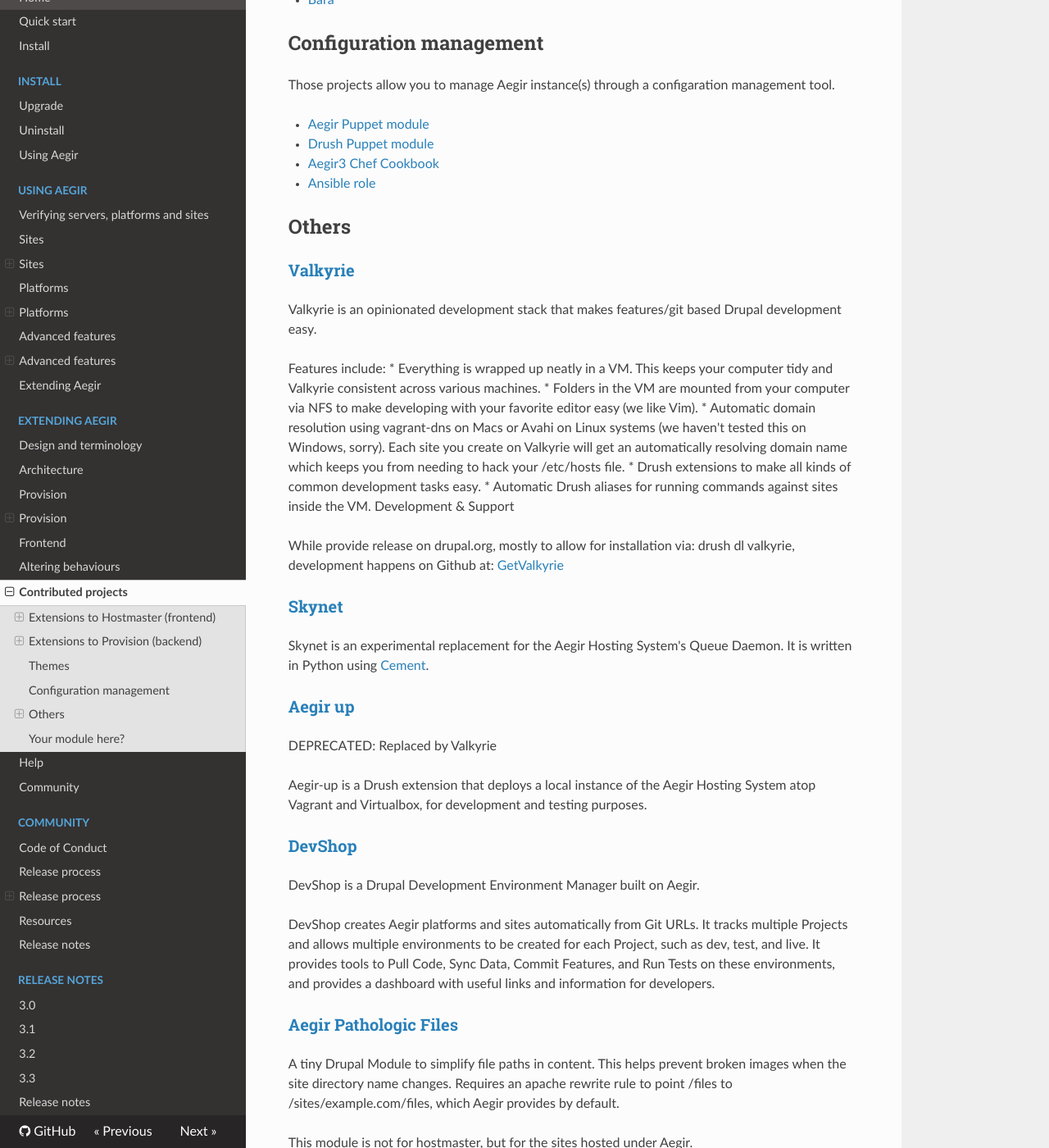
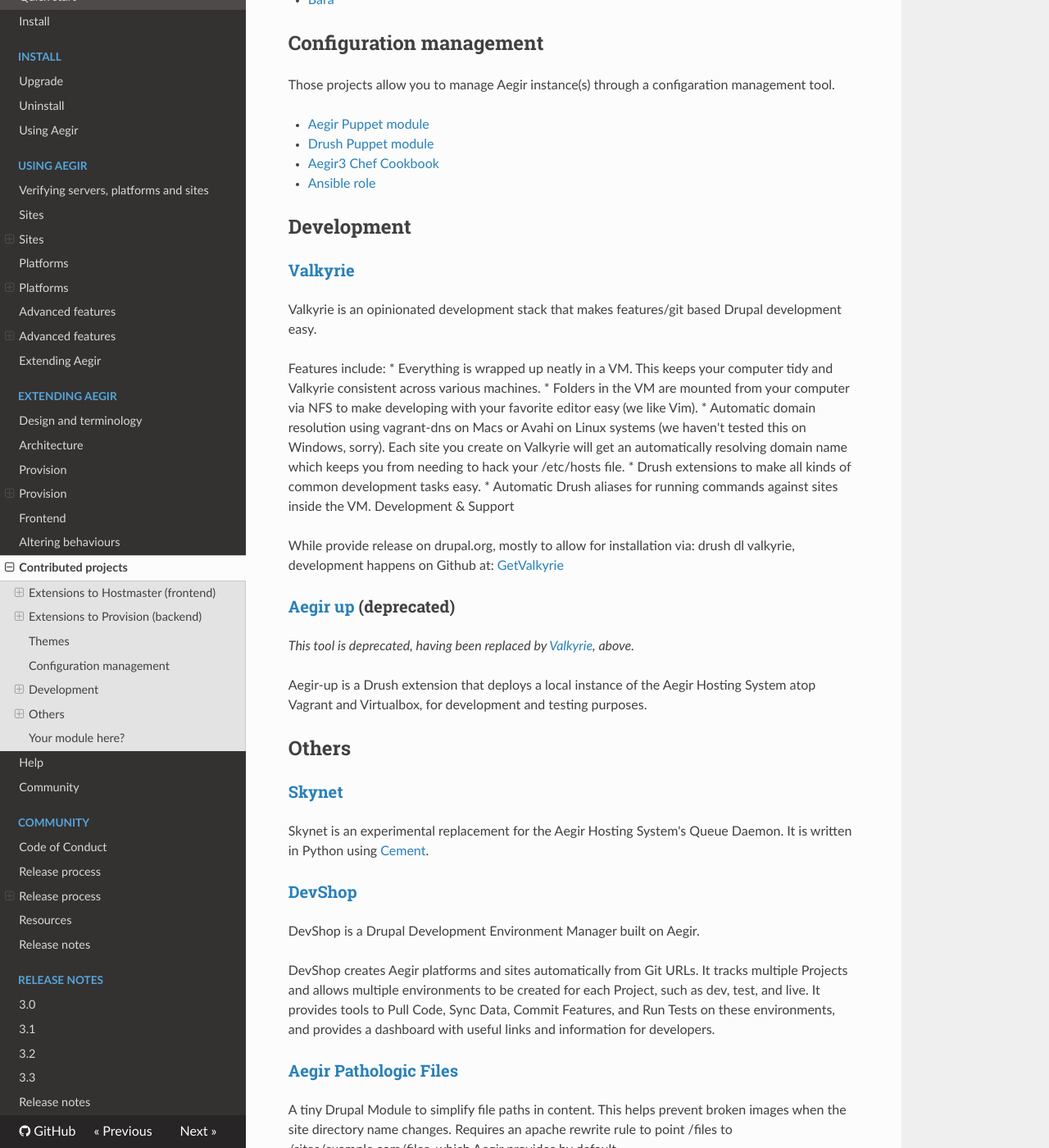
Before and after one commit to aegir-project/documentation, an MkDocs documentation site: the page built from docs/extend/contrib.md, in a window 1280 px wide and 1400 px high, scrolled down 2682 px. Shown: the whole window at 82% size. Built offline with MkDocs 1.6.1, drawn with Linux system fonts in a browser that asks for light colours; nearby versions of some CDN libraries; old or Windows-style settings are respelled for this version of MkDocs; some of the changed text lies outside the part shown.

Commit message:
Moved Valkyrie & Aegir Up to a new Development section.

```diff
--- a/docs/extend/contrib.md
+++ b/docs/extend/contrib.md
@@ -104,8 +104,8 @@
 *   [Ansible role](https://github.com/GetValkyrie/ansible-role-aegir/)
 
 
-Others
-------
+Development
+-----------
 
 ### [Valkyrie](https://www.drupal.org/project/valkyrie)
 
@@ -121,17 +121,20 @@
 
 While provide release on drupal.org, mostly to allow for installation via: drush dl valkyrie, development happens on Github at: [GetValkyrie](https://github.com/GetValkyrie/valkyrie)
 
+### [Aegir up](https://www.drupal.org/project/aegir-up) (deprecated)
+
+*This tool is deprecated, having been replaced by [Valkyrie](#valkyrie), above.*
+
+Aegir-up is a Drush extension that deploys a local instance of the Aegir Hosting System atop Vagrant and Virtualbox, for development and testing purposes.
+
+
+Others
+------
 
 ### [Skynet](https://github.com/PraxisLabs/skynet)
 
 Skynet is an experimental replacement for the Aegir Hosting System's Queue Daemon. It is written in Python using [Cement](http://builtoncement.org).
 
-
-### [Aegir up](https://www.drupal.org/project/aegir-up)
-
-DEPRECATED: Replaced by Valkyrie
-
-Aegir-up is a Drush extension that deploys a local instance of the Aegir Hosting System atop Vagrant and Virtualbox, for development and testing purposes.
 
 ### [DevShop](https://www.drupal.org/project/devshop)
 
```
